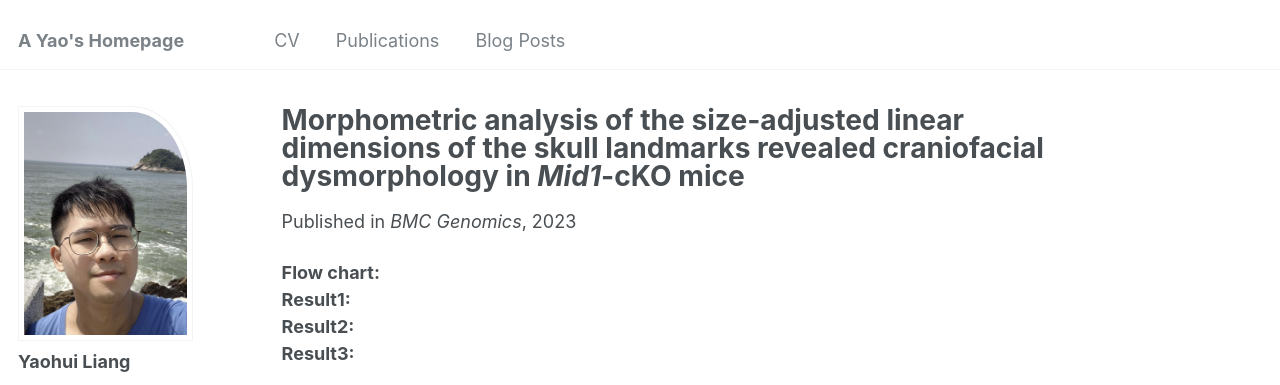
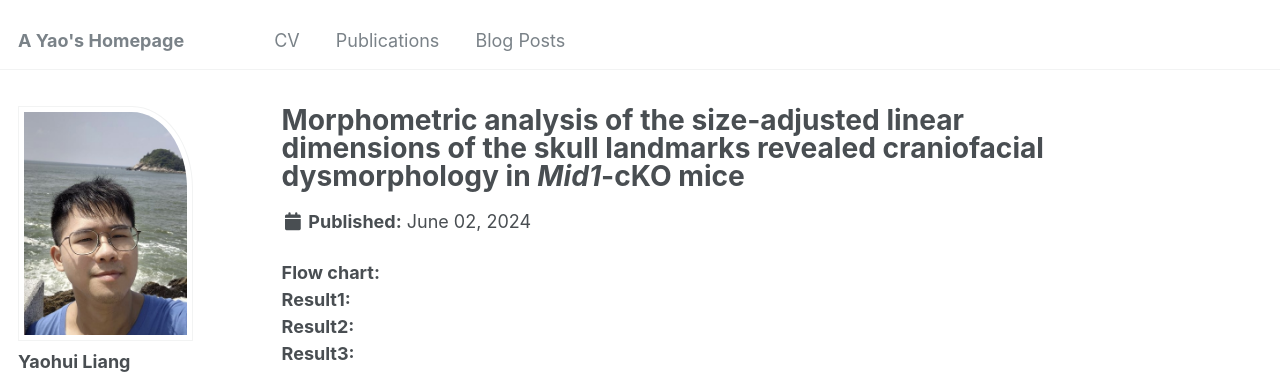
Before and after one commit to Stupid1Fish/Academic-Pages, a Jekyll site: the page built from _publications/2023-paper1.md, in a window 1280 px wide and 1044 px high. Shown: the top 385 px of the window. Built offline with Jekyll 4.4.1, drawn with Linux system fonts in a browser that asks for light colours; part of the change alters nothing that is shown.

Commit message:
Update 2023-paper1.md

```diff
--- a/_publications/2023-paper1.md
+++ b/_publications/2023-paper1.md
@@ -3,8 +3,8 @@
 title: "Morphometric analysis of the size-adjusted linear dimensions of the skull landmarks revealed craniofacial dysmorphology in <i>Mid1</i>-cKO mice"
 collection: publications
 permalink:
-date: 2023-02-09
-venue: '<i>BMC Genomics</i>'
+# date: 2023-02-09
+# venue: '<i>BMC Genomics</i>'
 
 excerpt: '
 **Results:** In this research, morphometric study of the P0 male Mid1-cKO mice were performed using Procrustes superimposition as well as EMDA analysis of the size-adjusted three-dimensional coordinates of 105 skull landmarks, which were collected on the bone surface reconstructed using microcomputed tomographic images. Our results revealed the craniofacial deformation such as the increased dimension of the frontal and nasal bone in Mid1-cKO mice, in line with the most prominent facial features such as hypertelorism, prominent forehead, broad and/or high nasal bridge seen in Opitz Syndrome (OS) patients.<br>
```
